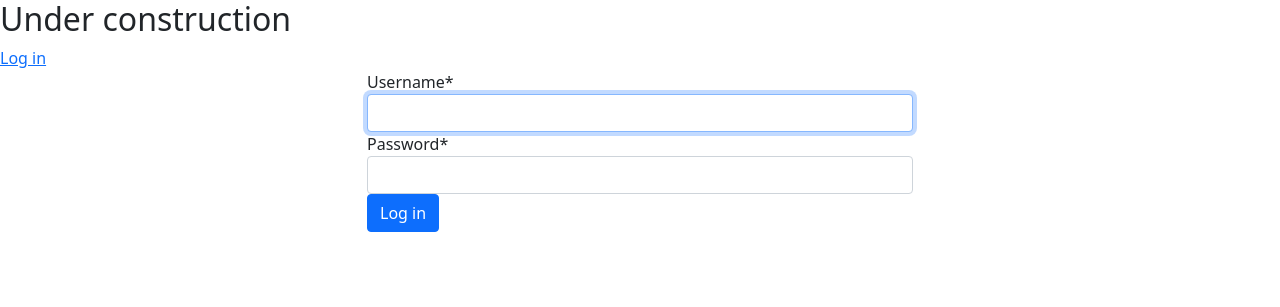
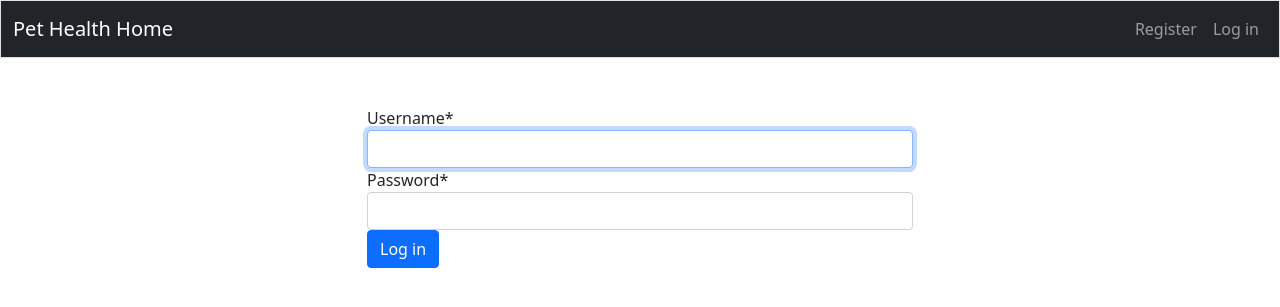
Before and after one commit to amyjprogrammer/pet_health_tracker, a Django app: page /users/login/ in a window 1280 px wide. Shown: the top 307 px of the page. Run offline with Django 3.2, Linux system fonts and the light colour scheme; some libraries are stand-ins or nearby versions.

Commit message:
Adding the nav-bar

```diff
--- a/pet_health_tracker/templates/pet_health_tracker/base.html
+++ b/pet_health_tracker/templates/pet_health_tracker/base.html
@@ -15,12 +15,7 @@
   <body>
     {% include 'pet_health_tracker/nav_bar.html' %}
 
-    {% if user.is_authenticated %}
-      Hello, {{ user.username }}.
-      <a href="{% url 'users:logout' %}">Log out</a>
-    {% else %}
-      <a href= "{% url 'users:login' %}">Log in</a>
-    {% endif %}
+
 
     <div class="container">
       <div class="row">
--- a/pet_health_tracker/templates/pet_health_tracker/nav_bar.html
+++ b/pet_health_tracker/templates/pet_health_tracker/nav_bar.html
@@ -1,3 +1,33 @@
+<nav class="navbar navbar-expand-lg navbar-dark bg-dark mb-5 border" >
+  <div class="container-fluid">
+    <a class="navbar-brand" href="{% url 'pet_health_tracker:pet_names' %}">Pet Health Home</a>
+    <button class="navbar-toggler" type="button" data-bs-toggle="collapse" data-bs-target="#navbarSupportedContent" aria-controls="navbarSupportedContent" aria-expanded="false" aria-label="Toggle navigation">
+      <span class="navbar-toggler-icon"></span>
+    </button>
+    <div class="collapse navbar-collapse" id="navbarSupportedContent">
+      <ul class="navbar-nav me-auto mb-2 mb-lg-0">
+
+      </ul>
+      <ul class="navbar-nav ml-auto mb-3 mb-lg-0">
+        {% if user.is_authenticated %}
+
+          <span class="navbar-text pe-3">Hello, {{user.username}}</span>
+
+          <li class="nav-item">
+            <a class="nav-link" href="{% url 'users:logout' %}">Log out</a>
+          </li>
+        {% else %}
+          <li class="nav-item">
+            <a class="nav-link" href="{% url 'users:register' %}">Register</a>
+          </li>
+          <li class="nav-item">
+            <a class="nav-link" href="{% url 'users:login' %}">Log in</a>
+          </li>
+        {% endif %}
+
+      </ul>
 
 
-<h2>Under construction</h2>
+    </div>
+  </div>
+</nav>
--- a/users/templates/registration/login.html
+++ b/users/templates/registration/login.html
@@ -12,7 +12,7 @@
     {{ form|crispy }}
 
     <button class= "btn btn-primary" name="submit">Log in</button>
-    <input type="hidden" name="next" value="{% url 'pet_health_tracker:home' %}" />
+    <input type="hidden" name="next" value="{% url 'pet_health_tracker:pet_names' %}" />
 
   </form>
 
```
